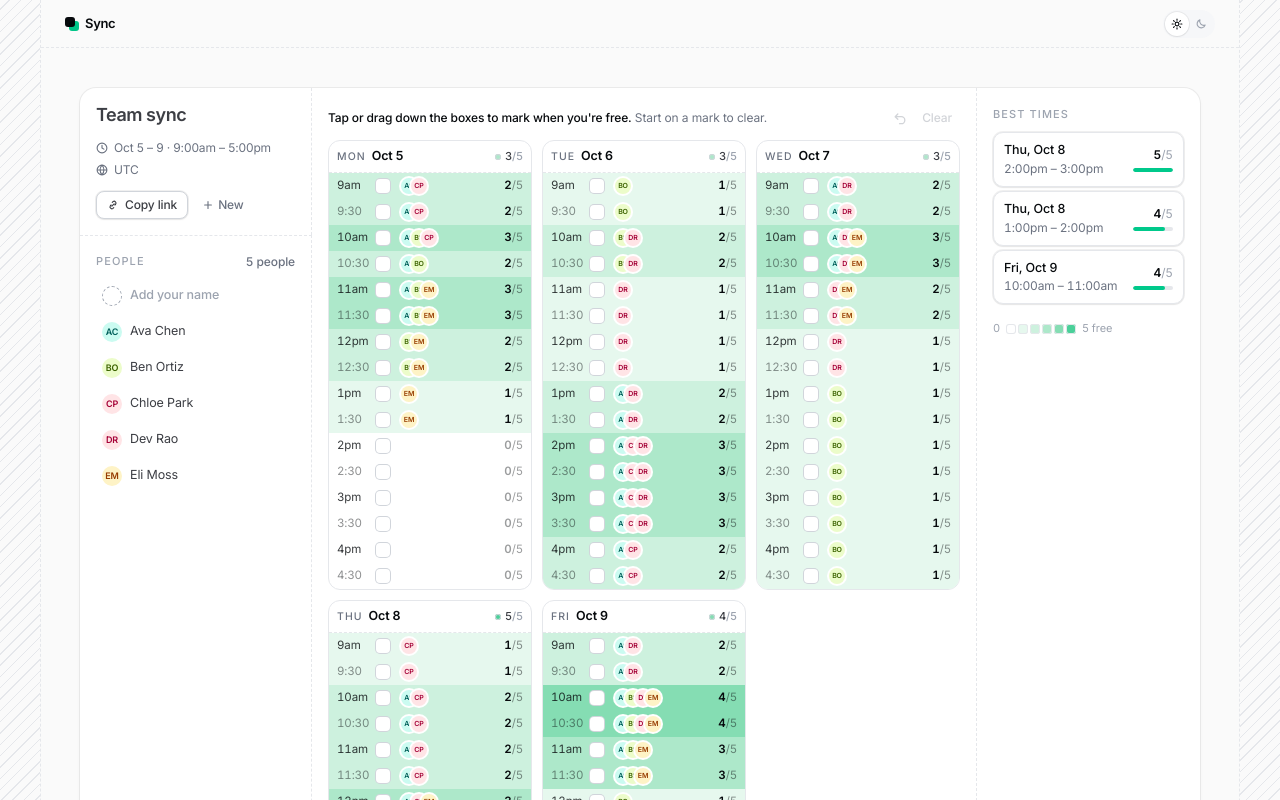
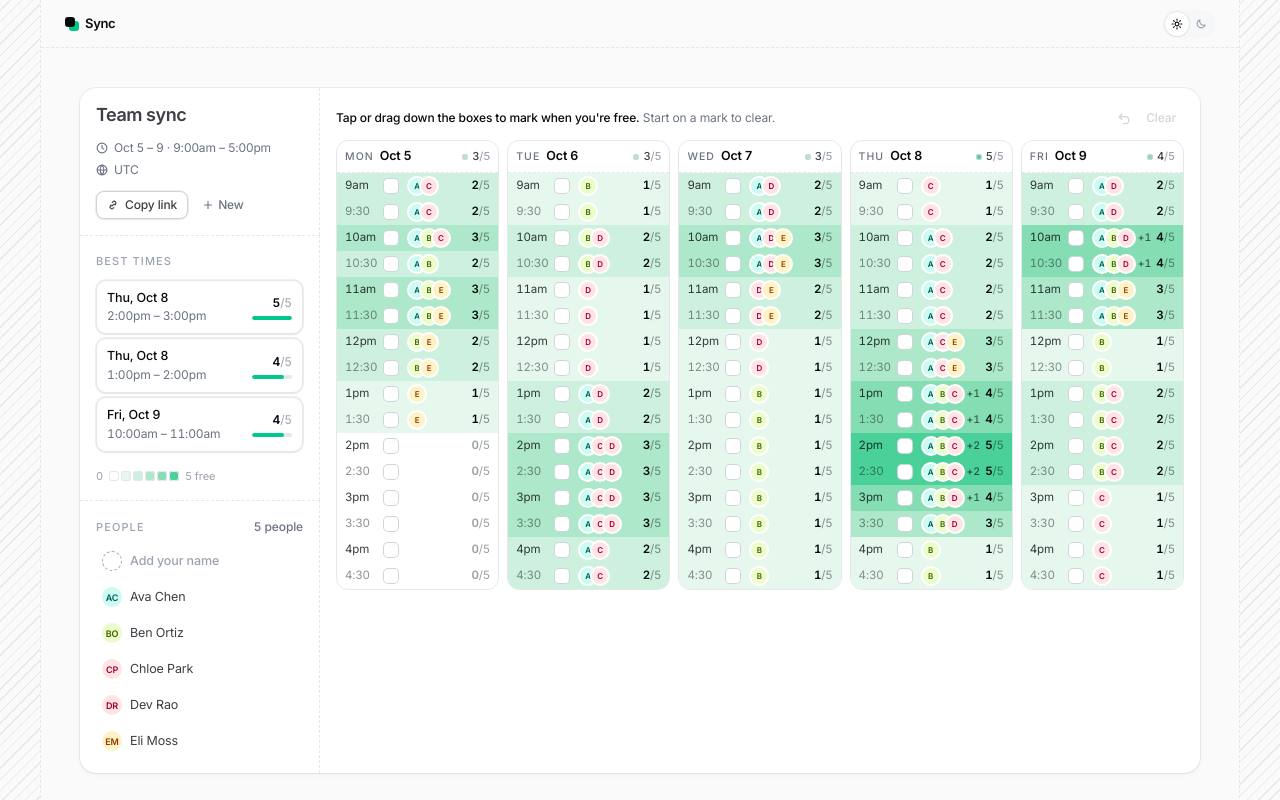
Before and after one commit to junho5400/cs392-sync, a React (Vite) app: page / in a window 1280 px wide. Both pictures are taken after a click on the button "or open a sample event". Shown: the top 800 px of the page. Built offline with nearby package versions, Linux system fonts and the light colour scheme.

Commit message:
Fit all days in one row and keep stacked avatar letters readable
Best times moves to the left rail so five day cards fit side by side
at 1440px; more dates scroll inside the list. Stacked avatars show one
letter with less overlap, three per row before +N.

```diff
--- a/src/components/Agenda.tsx
+++ b/src/components/Agenda.tsx
@@ -13,8 +13,8 @@ const MOVES: Record<string, [day: number, row: number]> = {
   ArrowLeft: [-1, 0],
   ArrowRight: [1, 0],
 };
-const STACK = 4;
-const SPREAD = 5;
+const STACK = 3;
+const SPREAD = 4;
 
 /** One card per date, one row per slot: count and who is free always visible. */
 export const Agenda = ({ event, counts, total, mine, highlight, onPaint, onHover }: SurfaceProps) => {
@@ -40,7 +40,7 @@ export const Agenda = ({ event, counts, total, mine, highlight, onPaint, onHover
 
   return (
     <div
-      className="grid select-none gap-2.5 sm:grid-cols-[repeat(auto-fill,minmax(168px,1fr))]"
+      className="grid select-none gap-2 sm:grid-cols-[repeat(auto-fill,minmax(160px,1fr))] lg:grid-flow-col lg:auto-cols-[minmax(150px,1fr)] lg:grid-cols-none lg:overflow-x-auto"
       onPointerDown={(e) => {
         const key = cellAt(e);
         // Touch paints only from the toggle column so the rest of the row still scrolls the page.
@@ -147,9 +147,9 @@ export const Agenda = ({ event, counts, total, mine, highlight, onPaint, onHover
                         key={n}
                         animate={{ x: spread ? i * SPREAD : 0 }}
                         transition={CARD_SPRING}
-                        className={`rounded-full bg-surface ${i ? '-ml-1.5' : ''}`}
+                        className={`rounded-full bg-surface ${i ? '-ml-1' : ''}`}
                       >
-                        <Avatar name={n} className="size-4 text-[7px]" />
+                        <Avatar name={n} short className="size-4 text-[8px]" />
                       </motion.span>
                     ))}
                     {names.length > STACK && (
--- a/src/components/Avatar.tsx
+++ b/src/components/Avatar.tsx
@@ -14,16 +14,18 @@
 interface Props {
   name: string;
   you?: boolean;
+  /** One letter, for tight stacks. */
+  short?: boolean;
   className?: string;
 }
 
-export const Avatar = ({ name, you = false, className = 'size-5 text-[9px]' }: Props) => (
+export const Avatar = ({ name, you = false, short = false, className = 'size-5 text-[9px]' }: Props) => (
   <span
     aria-hidden="true"
     className={`grid shrink-0 place-items-center rounded-full font-semibold ring-2 ring-surface ${
       you ? 'bg-brand text-brand-ink' : tint(name)
     } ${className}`}
   >
-    {initials(name)}
+    {initials(name).slice(0, short ? 1 : 2)}
   </span>
 );
--- a/src/components/EventView.tsx
+++ b/src/components/EventView.tsx
@@ -87,7 +87,7 @@ export const EventView = ({ event, initialPeople, onNew }: Props) => {
     <motion.section
       layoutId="sheet"
       transition={CARD_SPRING}
-      className="mx-auto flex w-full max-w-[1120px] flex-col overflow-hidden rounded-2xl bg-surface shadow-card lg:grid lg:grid-cols-[232px_minmax(0,1fr)_224px] lg:grid-rows-[auto_1fr]"
+      className="mx-auto flex w-full max-w-[1120px] flex-col overflow-hidden rounded-2xl bg-surface shadow-card lg:grid lg:grid-cols-[240px_minmax(0,1fr)] lg:grid-rows-[auto_auto_1fr]"
     >
       <motion.div
         initial={{ opacity: 0 }}
@@ -119,7 +119,7 @@ export const EventView = ({ event, initialPeople, onNew }: Props) => {
       <motion.div
         initial={{ opacity: 0 }}
         animate={{ opacity: 1 }}
-        className="order-2 flex min-w-0 flex-col gap-2 border-t border-dashed border-line p-4 lg:col-start-2 lg:row-span-2 lg:row-start-1 lg:border-t-0"
+        className="order-2 flex min-w-0 flex-col gap-2 border-t border-dashed border-line p-4 lg:col-start-2 lg:row-span-3 lg:row-start-1 lg:border-t-0"
       >
         <div className="flex min-h-7 items-center justify-between gap-2">
           <p className="text-[12px] text-ink-2">
@@ -159,7 +159,7 @@ export const EventView = ({ event, initialPeople, onNew }: Props) => {
       <motion.div
         initial={{ opacity: 0 }}
         animate={{ opacity: 1 }}
-        className="order-3 flex flex-col gap-4 border-t border-dashed border-line p-4 lg:col-start-3 lg:row-span-2 lg:row-start-1 lg:border-t-0 lg:border-l"
+        className="order-3 flex flex-col gap-4 border-t border-dashed border-line p-4 lg:col-start-1 lg:row-start-2 lg:border-r"
       >
         <BestTimes windows={bestWindows(event, counts)} total={total} onHover={setHoverWindow} />
         <div className="flex items-center gap-1.5 text-[11px] tabular-nums text-ink-3">
@@ -176,7 +176,7 @@ export const EventView = ({ event, initialPeople, onNew }: Props) => {
       <motion.div
         initial={{ opacity: 0 }}
         animate={{ opacity: 1 }}
-        className="order-4 border-t border-dashed border-line p-4 lg:col-start-1 lg:row-start-2 lg:border-r"
+        className="order-4 border-t border-dashed border-line p-4 lg:col-start-1 lg:row-start-3 lg:border-r"
       >
         <Roster
           people={people}
```
